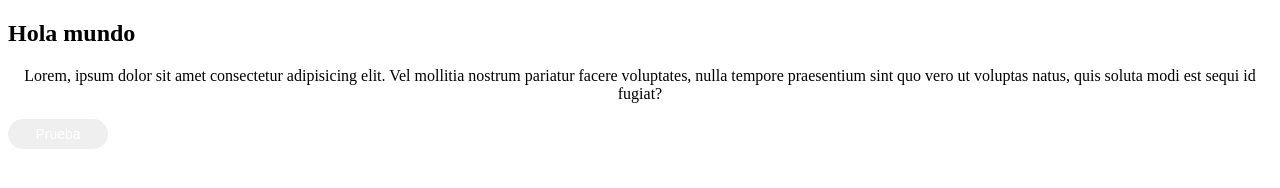
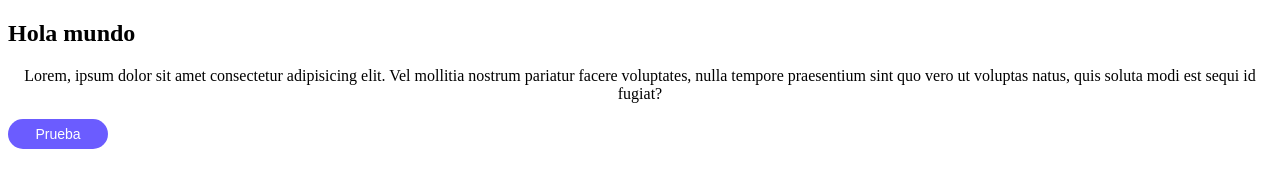
Before and after one commit to Mbedoya29/ejemplo, a plain HTML site: page index.html in a window 1280 px wide. Drawn offline with Linux system fonts and the light colour scheme.

Commit message:
Se agrego color al boton

```diff
--- a/index.html
+++ b/index.html
@@ -10,7 +10,7 @@
 
     <p style="text-align: center;">Lorem, ipsum dolor sit amet consectetur adipisicing elit. Vel mollitia nostrum pariatur facere voluptates, nulla tempore praesentium sint quo vero ut voluptas natus, quis soluta modi est sequi id fugiat?</p>
 
-    <button style="font-size: 14px; border-radius: 20px; border: none; width: 100px; height: 30px; cursor: pointer;">
+    <button style="background-color: #6B5CFF; font-size: 14px; border-radius: 20px; border: none; width: 100px; height: 30px; cursor: pointer;">
         <a style="text-decoration: none; color: white;" href="https://riwi.io/">Prueba</a>
     </button>
 
```
